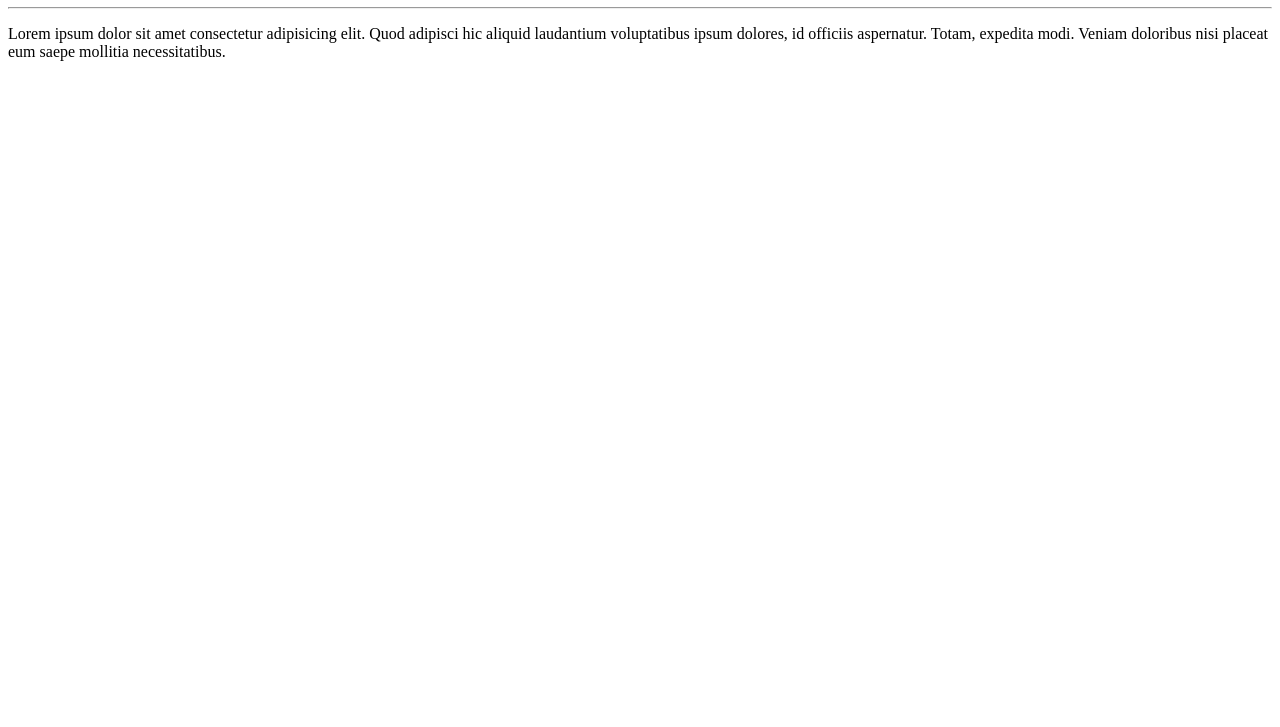
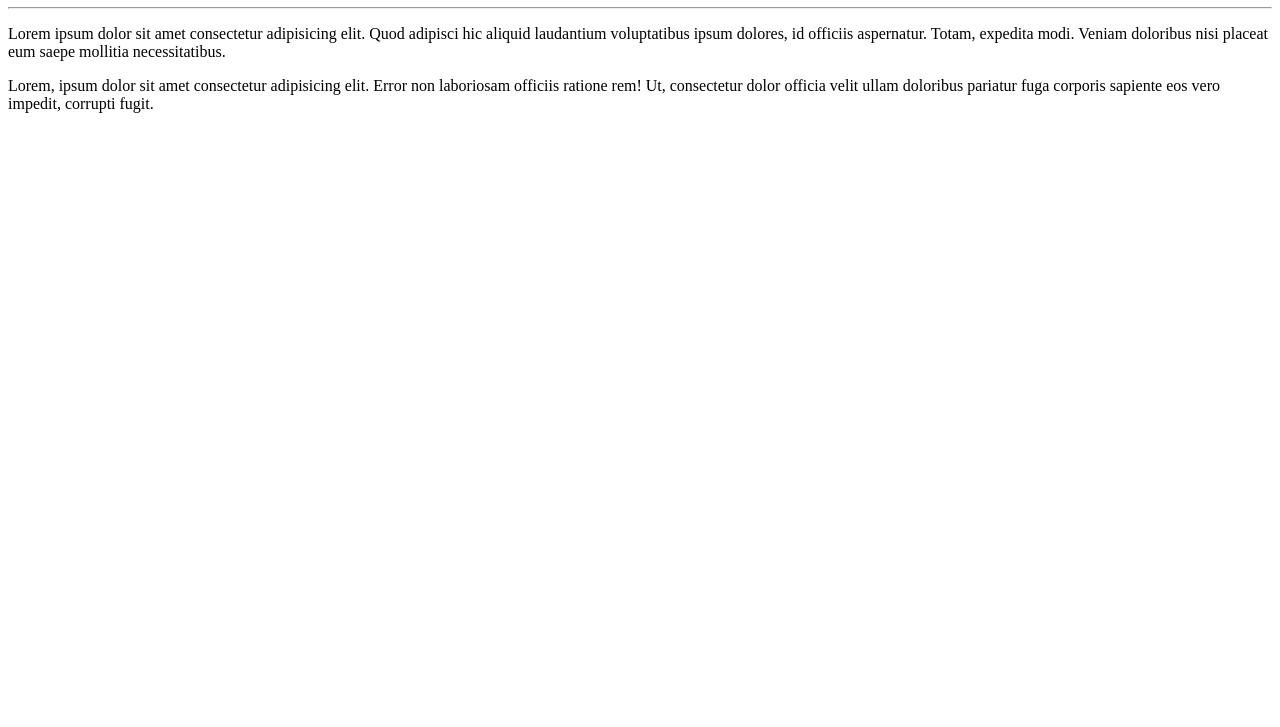
Before and after one commit to nyararosa/Ola-Mundo, a plain HTML site: page site-exemplo/index.html in a window 1280 px wide. Shown: the part 73-800 px from the top of the page. Drawn offline with Linux system fonts and the light colour scheme.

Commit message:
add um parágrafo

```diff
--- a/site-exemplo/index.html
+++ b/site-exemplo/index.html
@@ -9,5 +9,6 @@
     <h1>Olá, Mundo!</h1>
     <hr>
     <p>Lorem ipsum dolor sit amet consectetur adipisicing elit. Quod adipisci hic aliquid laudantium voluptatibus ipsum dolores, id officiis aspernatur. Totam, expedita modi. Veniam doloribus nisi placeat eum saepe mollitia necessitatibus.</p>
+    <p>Lorem, ipsum dolor sit amet consectetur adipisicing elit. Error non laboriosam officiis ratione rem! Ut, consectetur dolor officia velit ullam doloribus pariatur fuga corporis sapiente eos vero impedit, corrupti fugit.</p>
 </body>
 </html>
```
